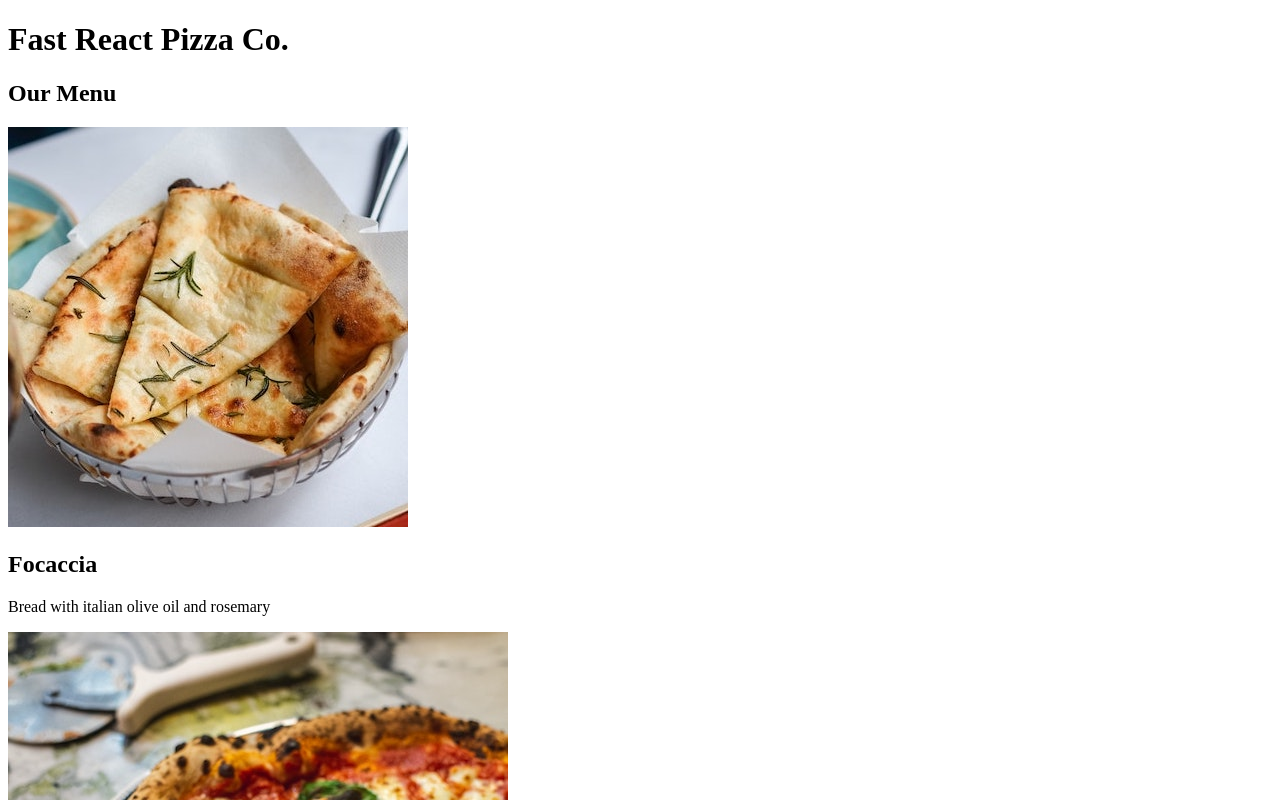
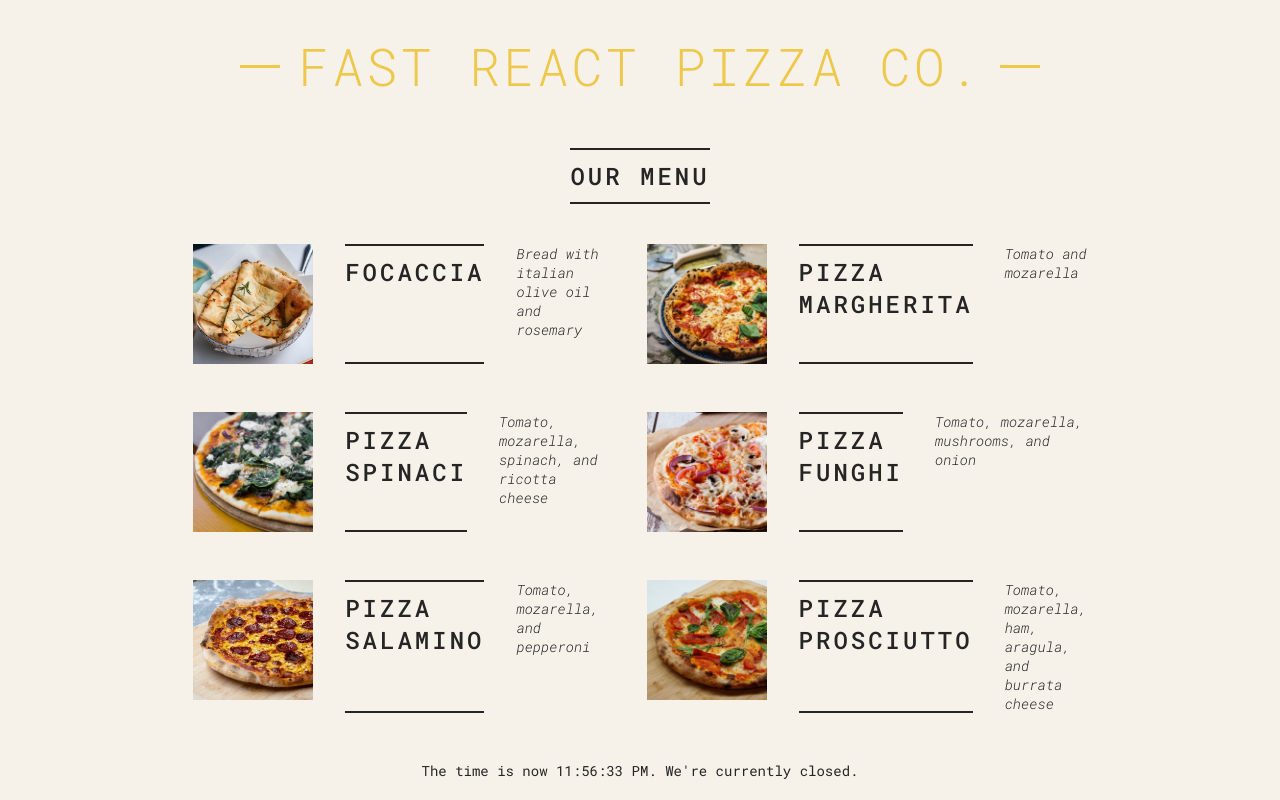
Before and after one commit to e1ysse/Menagerie-Of-Practice, a React (Vite) app in the folder blankset/: page / in a window 1280 px wide. Shown: the top 800 px of the page. Built offline with nearby package versions, Linux system fonts and the light colour scheme.

Commit message:
added some styling to some elements.

```diff
--- a/blankset/src/index.css
+++ b/blankset/src/index.css
@@ -57,7 +57,7 @@ body {
   display: block;
   content: '';
   height: 3px;
-  width: 12rem;
+  width: 4rem;
   background-color: #edc84b;
   position: absolute;
   top: calc(50% - 1px);
--- a/blankset/src/index.jsx
+++ b/blankset/src/index.jsx
@@ -1,23 +1,30 @@
 import React from 'react';
 import ReactDOM from 'react-dom/client';
 import {getAllPizza} from "../public/data.js";
+import './index.css';
 
 const pizzaData = getAllPizza();
 console.log(pizzaData); //just for debugging
 
 function App() {
     return <>
+        <div className="container">
             <Header />
             <Menu />
             <Footer />
+        </div>
         </>;
 }
 
 //i was only just informed I could've been using arrow functions. so uh. heres to the sudden change
 const Header = () => {
+    //if you wanted to inline style put style={style}  into the <h2> and uncomment the line below
+    //const style = {color: "red", fontSize: "48px"};
     return(
         <>
+            <header  className="header">
                 <h1>Fast React Pizza Co.</h1>
+            </header>
         </>
     );
 };
@@ -26,8 +33,10 @@ const Header = () => {
 const Menu = () => {
     return(
         <>
+            <div className="menu">
                 <h2>Our Menu</h2>
                 <Pizza />
+            </div>
         </>
     );
 };
@@ -47,7 +56,7 @@ const Footer = () => {
 
     return(
         <>
-            <footer>The time is now {new Date().toLocaleTimeString()}. {availabilityMsg} </footer>
+            <footer className="footer">The time is now {new Date().toLocaleTimeString()}. {availabilityMsg} </footer>
         </>
     );
 }; //yes i add semicolons to everything. Its easier to debug this way
@@ -55,18 +64,22 @@ const Footer = () => {
 function Pizza(){
     return(
         <>
+            <div className="pizzas">
                 {pizzaData.map(
                         pizItem =>{
                             return(
                                 <>
+                                    <div className="pizza">
                                         <img src={`${pizItem.photoName}`} alt={`A picture of a ${pizItem.name}`}/>
                                         <h2>{pizItem.name}</h2>
                                         <p>{pizItem.ingredients}</p>
+                                    </div>
                                 </> //i couldnt tell you why but watch this like a hawk. it keeps trying to become some other thing like footer or header. anything but a fragment
                             );
                         }
                     )
                 }
+            </div>
         </>
     );
 }
```
Lines whose indentation alone changed are shown as unchanged.
